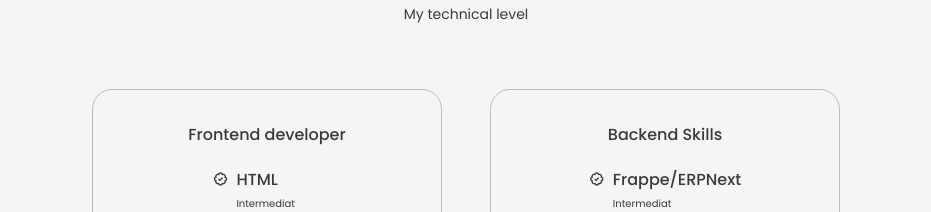
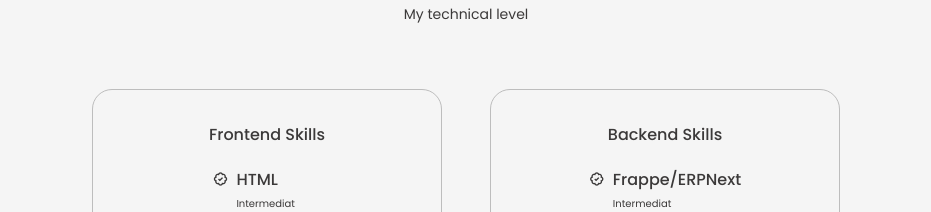
Before and after one commit to 04anilr/my-portfolio, a React (Create React App) app: page / in a window 1280 px wide. Shown: the part 1400-1612 px from the top of the page, without its empty margins (174-1105 px from the left). Built offline with nearby package versions, Linux system fonts and the light colour scheme; no server answers.

Commit message:
Update Frontend.jsx
feat:

```diff
--- a/src/components/skills/Frontend.jsx
+++ b/src/components/skills/Frontend.jsx
@@ -3,7 +3,7 @@
 const Frontend = () => {
   return (
     <div className="skills_content">
-    <h3 className="skills_title">Frontend developer</h3>
+    <h3 className="skills_title">Frontend Skills</h3>
     <div className="skills_box">
         <div className="skills_group">
                 <div className="skills_data">
```
